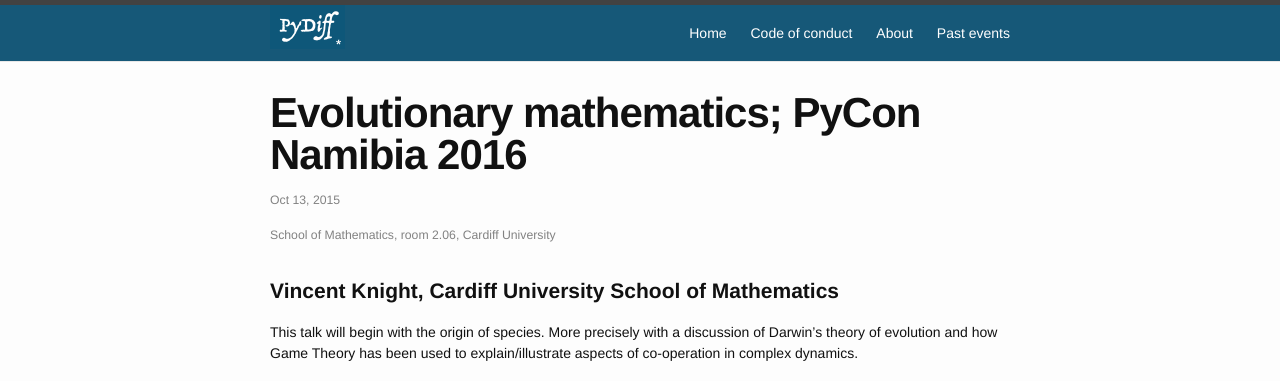
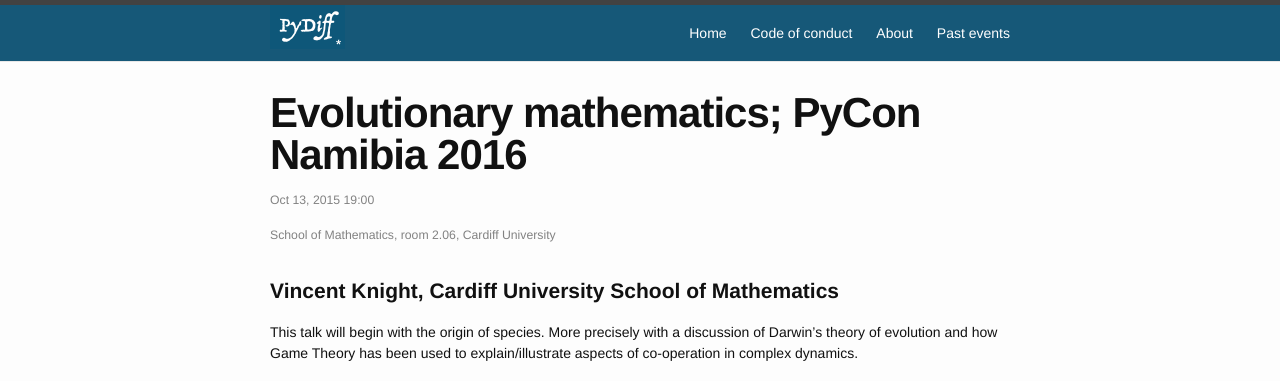
Before and after one commit to PyDiff/PyDiff.github.io, a Jekyll site: the page built from _events/2015-10-13.md, in a window 1280 px wide. Shown: the top 381 px of the page. Built offline with Jekyll 4.4.1, drawn with Linux system fonts in a browser that asks for light colours.

Commit message:
Adding time to posts.

```diff
--- a/_layouts/post.html
+++ b/_layouts/post.html
@@ -5,7 +5,7 @@
 
   <header class="post-header">
     <h1 class="post-title">{{ page.title }}</h1>
-    <p class="post-meta">{{ page.date | date: "%b %-d, %Y" }}{% if page.author %} • {{ page.author }}{% endif %}{% if page.meta %} • {{ page.meta }}{% endif %}</p>
+    <p class="post-meta">{{ page.date | date: "%b %-d, %Y" }} {{ page.time }}{% if page.author %} • {{ page.author }}{% endif %}{% if page.meta %} • {{ page.meta }}{% endif %}</p>
     {% if page.venue %}
       <span class="post-meta">{{ page.venue }}</span>
     {% endif %}
```
